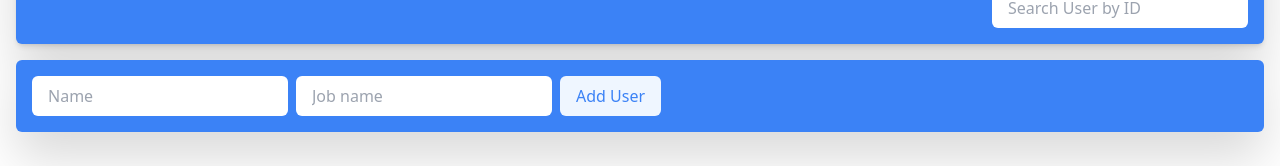
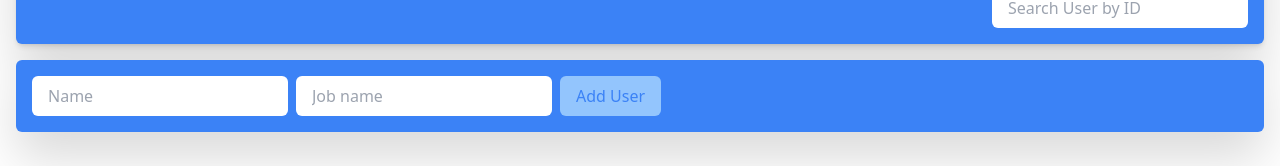
Before and after one commit to ismailtezal/case, a Next.js app: page / in a window 1280 px wide. Shown: the part 196-362 px from the top of the page. Built offline with nearby package versions, Linux system fonts and the light colour scheme; no server answers.

Commit message:
fix: refactor component

```diff
--- a/src/components/AddUserForm.tsx
+++ b/src/components/AddUserForm.tsx
@@ -25,10 +25,7 @@ const AddUserForm: React.FC<AddUserFormProps> = () => {
         headers: {
           'Content-Type': 'application/json',
         },
-        body: JSON.stringify({
-          name: name,
-          job: job,
-        }),
+        body: JSON.stringify({ name, job }),
       });
 
       if (!response.ok) {
@@ -44,8 +41,14 @@ const AddUserForm: React.FC<AddUserFormProps> = () => {
 
   const handleSubmit = async (e: React.FormEvent) => {
     e.preventDefault();
+
+    // Check if userName and jobName are not empty before submitting
+    if (!userName.trim() || !jobName.trim()) {
+      console.error('Please fill out all fields');
+      return;
+    }
+
     setLoading(true);
-
     try {
       const response = await onSubmit(userName, jobName);
       setAddedUser(response);
@@ -57,11 +60,15 @@ const AddUserForm: React.FC<AddUserFormProps> = () => {
   };
 
   return (
-    <div className='flex flex-col m-4 rounded-md p-4 bg-blue-500 '>
+    <div className='flex flex-col m-4 rounded-md p-4 bg-blue-500'>
       <form className='space-x-2 flex items-center' onSubmit={handleSubmit}>
         <UserNameInput value={userName} handleSearch={setUserName} />
         <JobNameInput value={jobName} handleSearch={setJobName} />
-        <button className='px-4 py-2 bg-blue-50 text-blue-500 rounded-md' type='submit' disabled={loading}>
+        <button
+          className='disabled:bg-blue-300 px-4 py-2 bg-blue-50 text-blue-500 rounded-md'
+          type='submit'
+          disabled={loading || !userName.trim() || !jobName.trim()}
+        >
           {loading ? <Loader className='animate-spin' /> : 'Add User'}
         </button>
       </form>
```
Lines whose indentation alone changed are shown as unchanged.
